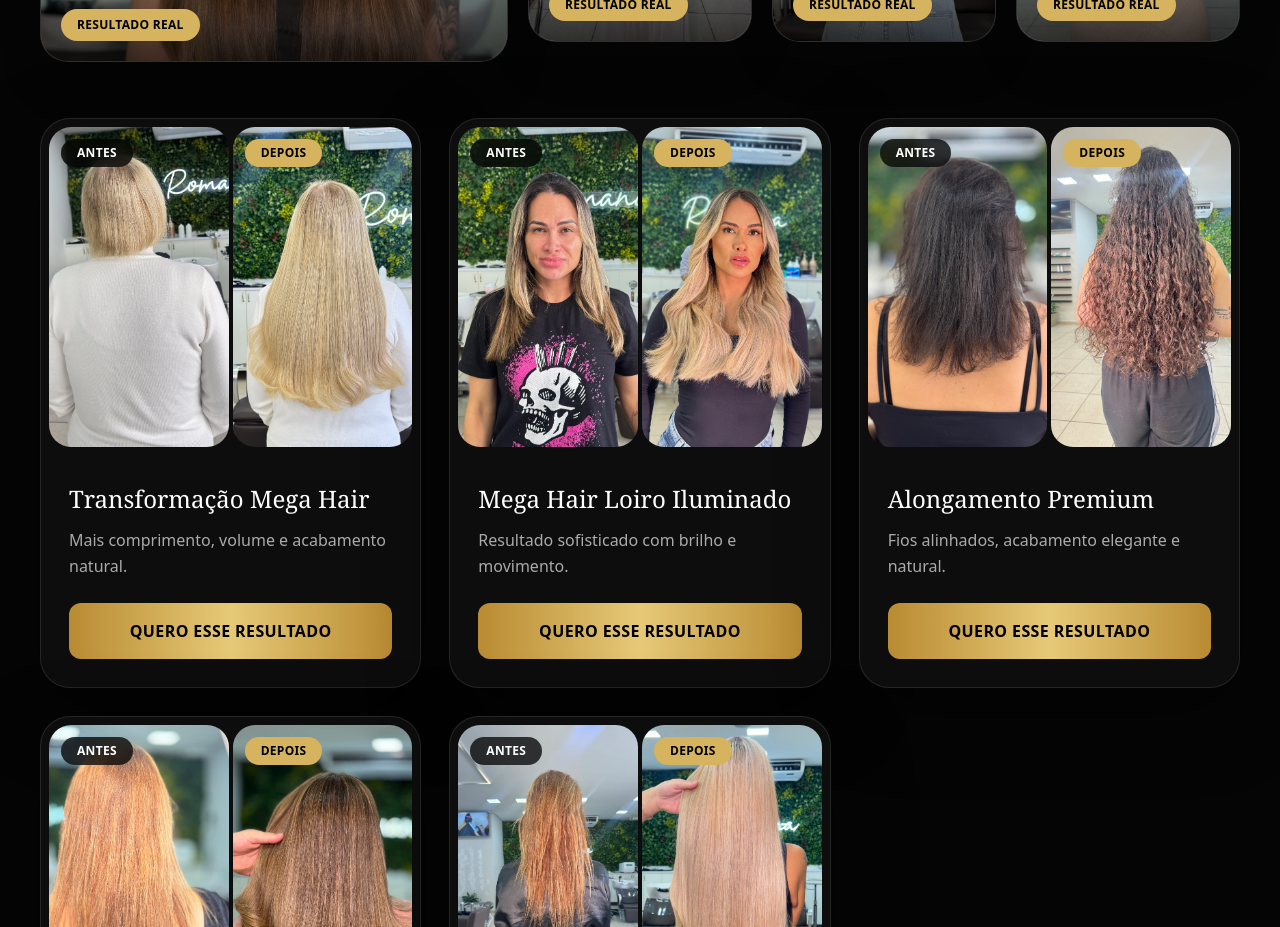
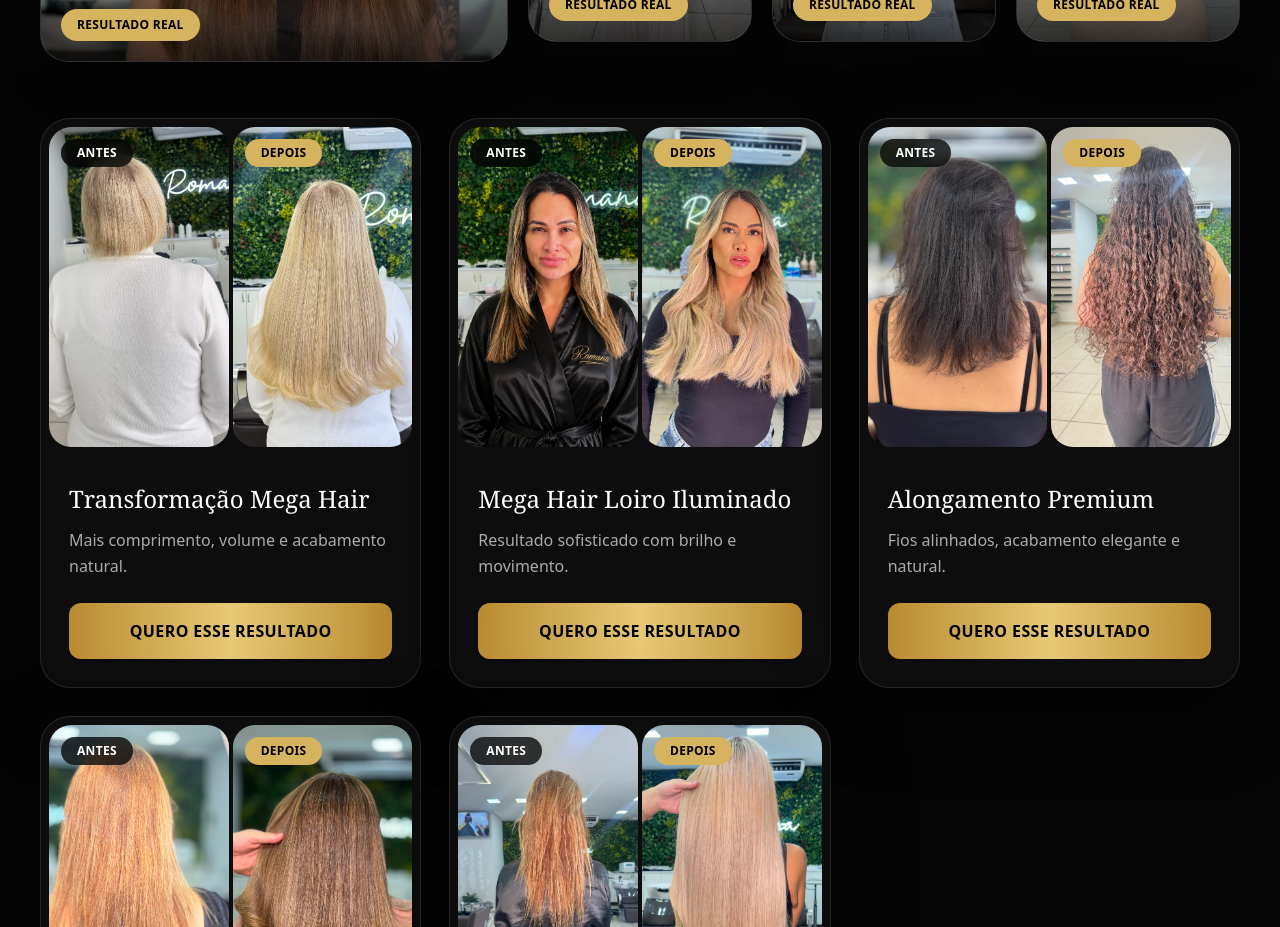
Before and after one commit to Romanahairstudio/romana-hair-studio, a Next.js app: page / in a window 1280 px wide. Shown: the part 2680-3607 px from the top of the page. Built offline with nearby package versions, Linux system fonts and the light colour scheme.

Commit message:
Update page.jsx

```diff
--- a/app/page.jsx
+++ b/app/page.jsx
@@ -19,7 +19,7 @@ export default function RomanaHairLandingPage() {
 
   const transformations = [
     { name: 'Transformação Mega Hair', before: '/images/a1.webp', after: '/images/a2.webp', description: 'Mais comprimento, volume e acabamento natural.' },
-    { name: 'Mega Hair Loiro Iluminado', before: '/images/b1.webp', after: '/images/b2.webp', description: 'Resultado sofisticado com brilho e movimento.' },
+    { name: 'Mega Hair Loiro Iluminado', before: '/images/b1-1.webp', after: '/images/b2.webp', description: 'Resultado sofisticado com brilho e movimento.' },
     { name: 'Alongamento Premium', before: '/images/c1.webp', after: '/images/c2.webp', description: 'Fios alinhados, acabamento elegante e natural.' },
     { name: 'Mega Hair com Volume', before: '/images/d1.webp', after: '/images/d2.webp', description: 'Transformação completa com efeito glamouroso.' },
     { name: 'Resultado Final Premium', before: '/images/e1.webp', after: '/images/e2.webp', description: 'Cabelo com brilho, caimento e presença.' }
```
